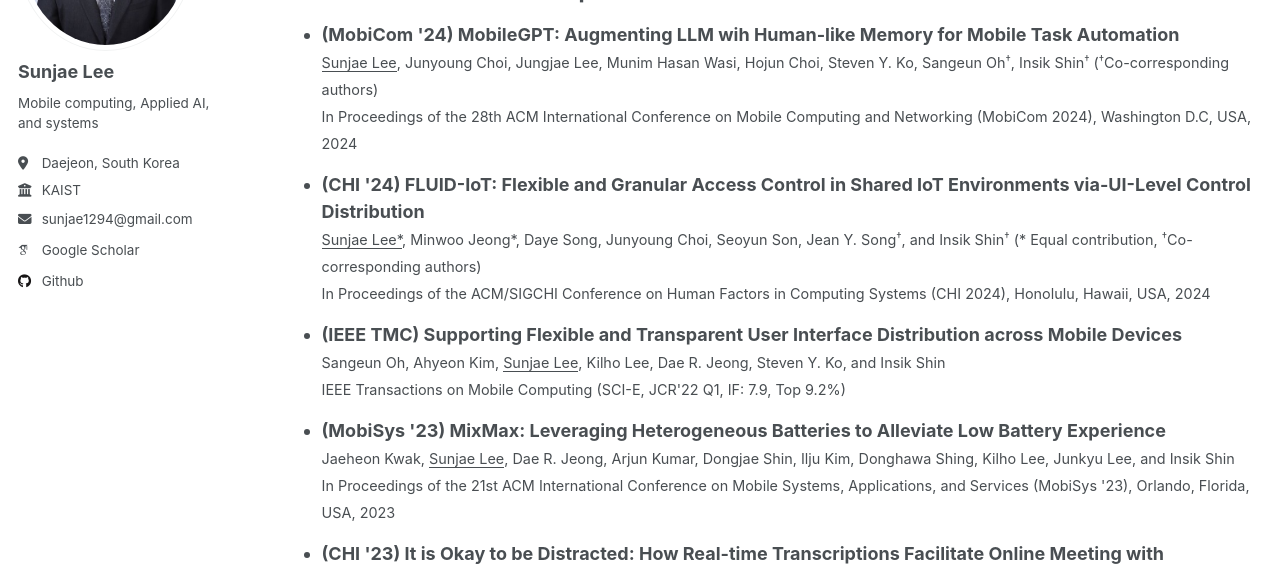
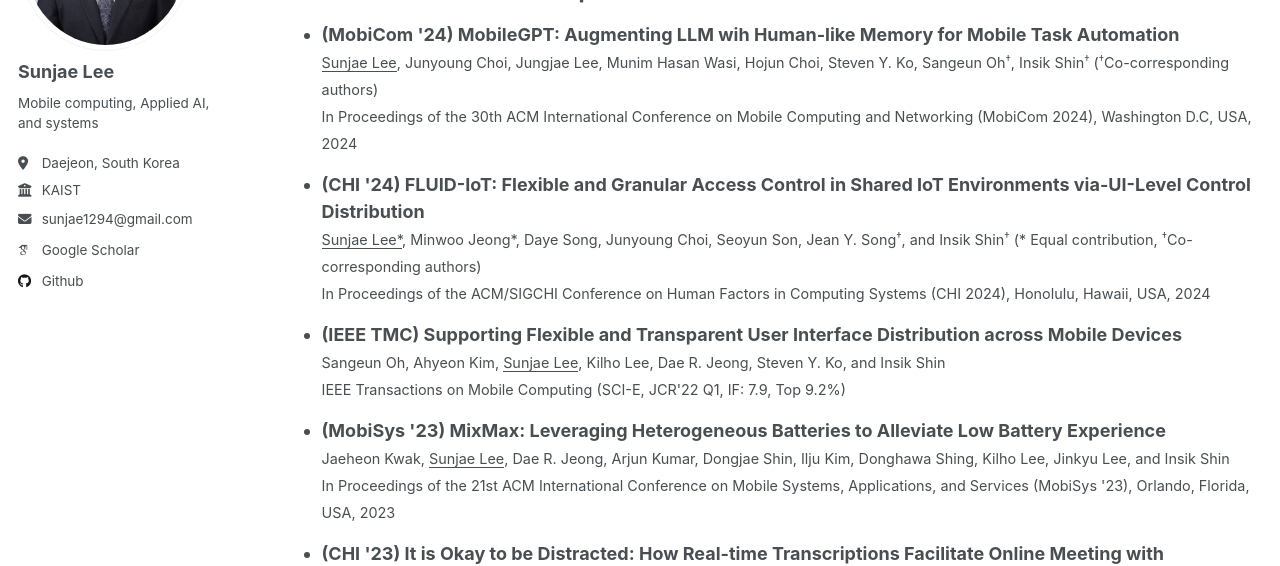
Before and after one commit to sunjae1294/sunjae1294.github.io, a Jekyll site: the page built from _pages/publications.html, in a window 1280 px wide and 900 px high. Shown: the part 244-810 px from the top of the window. Built offline with Jekyll 4.4.1, drawn with Linux system fonts in a browser that asks for light colours; some web fonts are replaced.

Commit message:
Update publications.html

```diff
--- a/_pages/publications.html
+++ b/_pages/publications.html
@@ -17,7 +17,7 @@ author_profile: true
   <li style="margin-bottom: 15px;">
     <strong>(MobiCom '24) MobileGPT: Augmenting LLM wih Human-like Memory for Mobile Task Automation</strong><br>
     <span style="font-size: 0.8em;"><u>Sunjae Lee</u>, Junyoung Choi, Jungjae Lee, Munim Hasan Wasi, Hojun Choi, Steven Y. Ko, Sangeun Oh<sup>†</sup>, Insik Shin<sup>†</sup> (<sup>†</sup>Co-corresponding authors)<br>
-      In Proceedings of the 28th ACM International Conference on Mobile Computing and Networking (MobiCom 2024), Washington D.C, USA, 2024 </span>
+      In Proceedings of the 30th ACM International Conference on Mobile Computing and Networking (MobiCom 2024), Washington D.C, USA, 2024 </span>
   </li>
 
   <li style="margin-bottom: 15px;">
@@ -34,7 +34,7 @@ author_profile: true
 
   <li style="margin-bottom: 15px;">
     <strong>(MobiSys '23) MixMax: Leveraging Heterogeneous Batteries to Alleviate Low Battery Experience</strong><br>
-    <span style="font-size: 0.8em;">Jaeheon Kwak, <u>Sunjae Lee</u>, Dae R. Jeong, Arjun Kumar, Dongjae Shin, Ilju Kim, Donghawa Shing, Kilho Lee, Junkyu Lee, and Insik Shin<br>
+    <span style="font-size: 0.8em;">Jaeheon Kwak, <u>Sunjae Lee</u>, Dae R. Jeong, Arjun Kumar, Dongjae Shin, Ilju Kim, Donghawa Shing, Kilho Lee, Jinkyu Lee, and Insik Shin<br>
     In Proceedings of the 21st ACM International Conference on Mobile Systems, Applications, and Services (MobiSys '23), Orlando, Florida, USA, 2023</span>
   </li>
 
```
